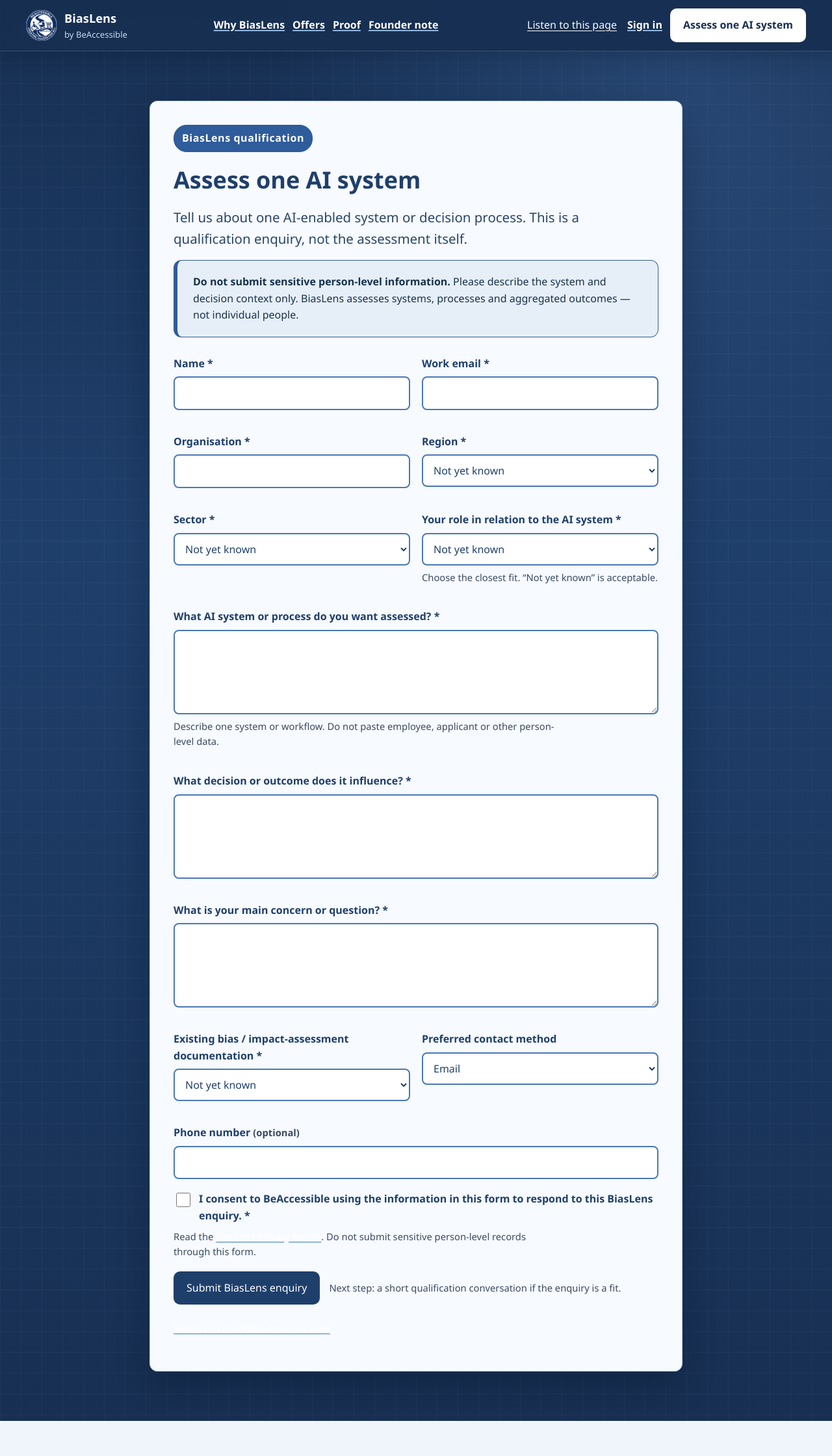
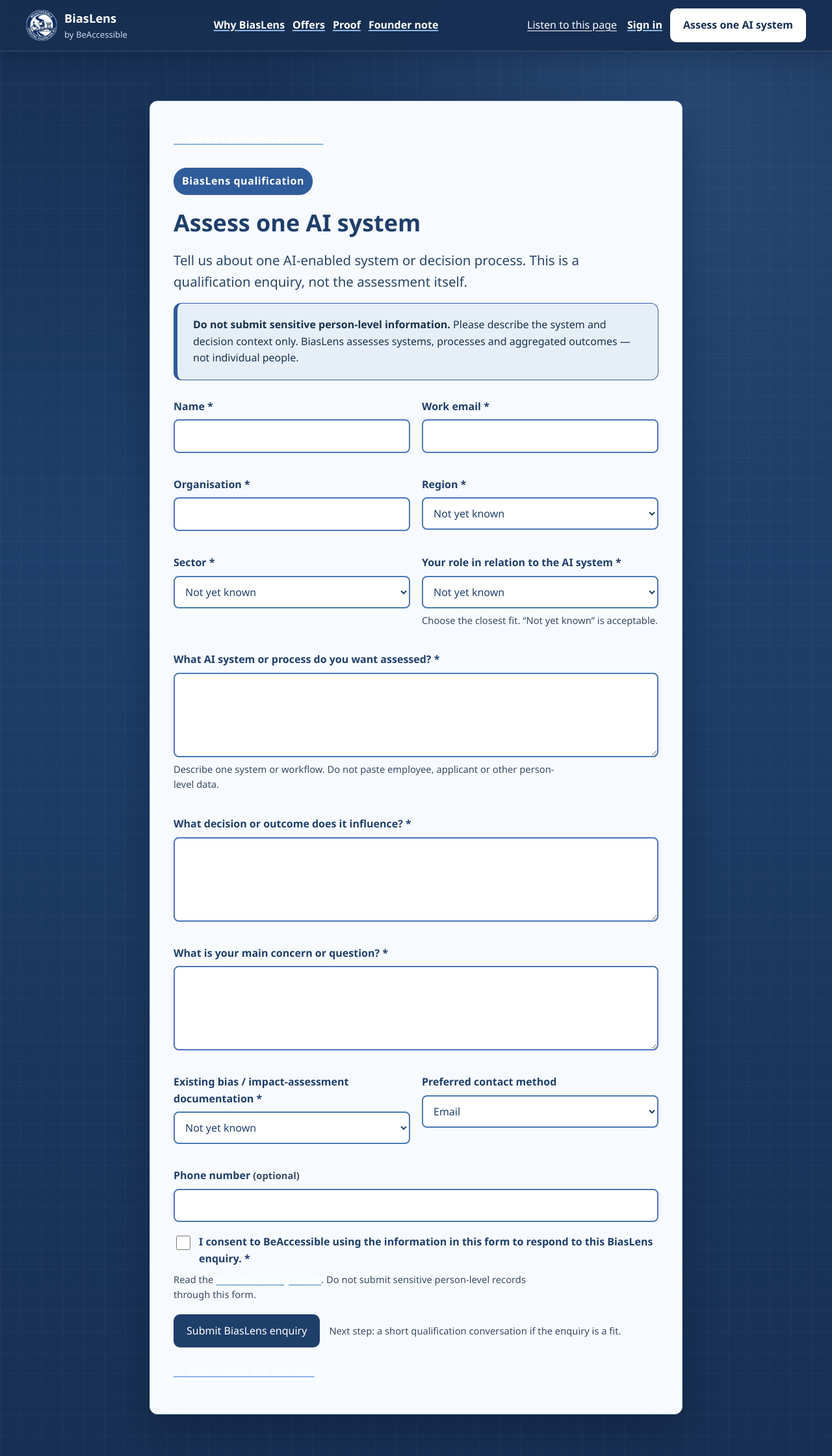
Before and after one commit to laggiesfl/BiasLens-Full-Platform, a Next.js app: page /enquire in a window 1280 px wide. Shown: the top 2240 px of the page at 65% size. Before the commit the page ends 2186 px from the top, so only its background shows below. Built offline with nearby package versions, Linux system fonts and the light colour scheme.

Commit message:
fix: add prominent back navigation to enquiry

```diff
--- a/src/app/enquire/page.tsx
+++ b/src/app/enquire/page.tsx
@@ -15,6 +15,9 @@
         <section className="public-form-wrap">
           <div className="public-shell">
             <div className="public-form-card">
+              <div className="public-form-back">
+                <Link href="/">← Back to BiasLens overview</Link>
+              </div>
               <div className="public-form-intro">
                 <span className="public-kicker">BiasLens qualification</span>
                 <h1>Assess one AI system</h1>
@@ -26,7 +29,7 @@
                 </div>
               </div>
               <EnquiryForm />
-              <p style={{ marginTop: 24 }}><Link href="/">Return to the BiasLens overview</Link></p>
+              <p style={{ marginTop: 24 }}><Link href="/">← Back to BiasLens overview</Link></p>
             </div>
           </div>
         </section>
```
